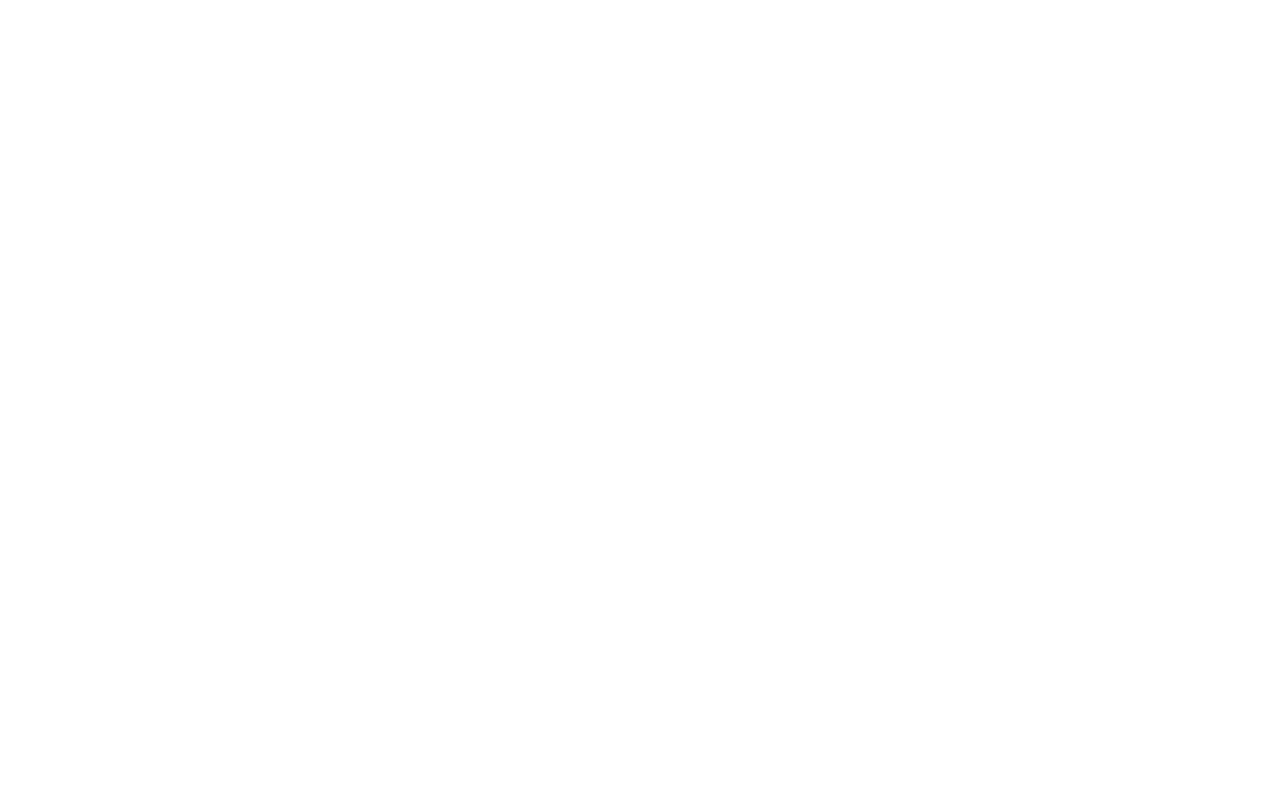
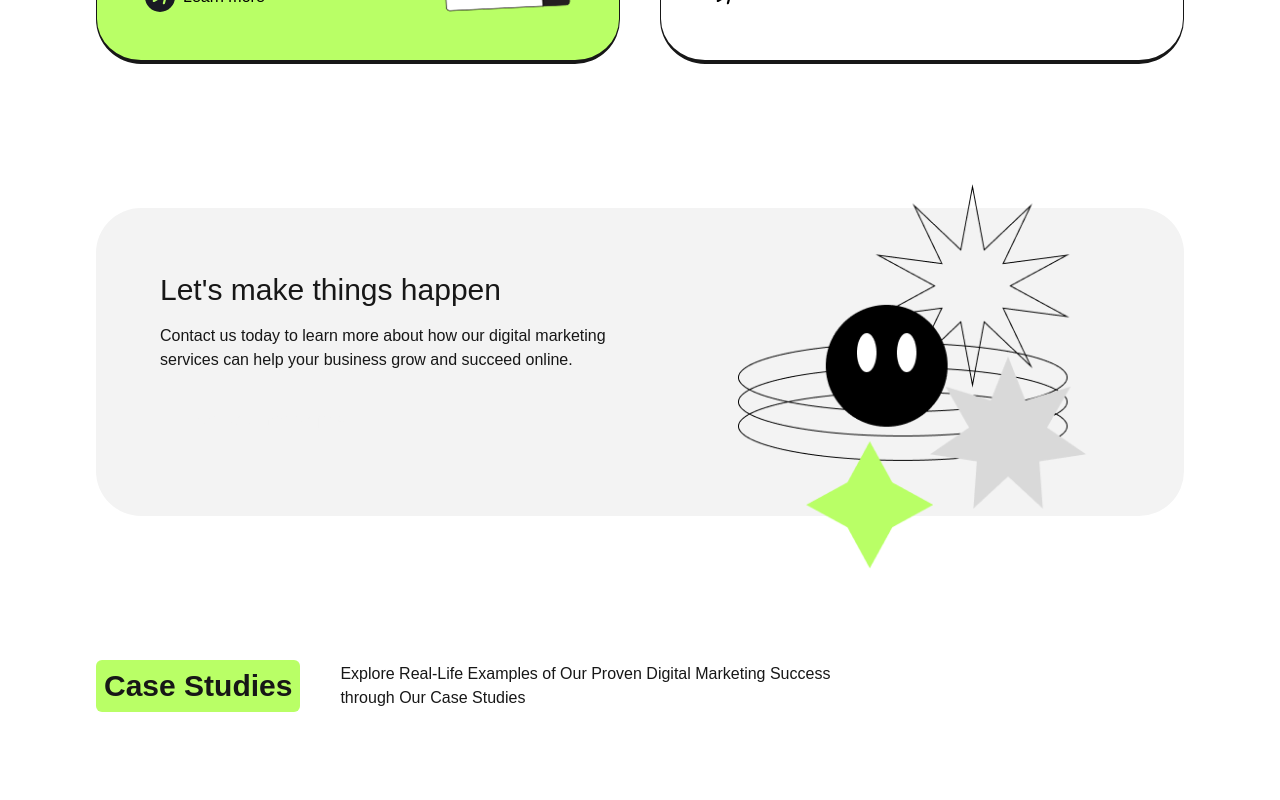
Before and after one commit to jansu11/nepse_numbers, a Next.js app: page / in a window 1280 px wide. Shown: the part 1889-2689 px from the top of the page. Before the commit the page ends 826 px from the top, so only its background shows below. Built offline with nearby package versions, Linux system fonts and the light colour scheme.

Commit message:
Render the CaseStudies component

```diff
--- a/src/app/page.tsx
+++ b/src/app/page.tsx
@@ -1,9 +1,13 @@
+import CaseStudies from "@/components/CaseStudies";
 import Hero from "@/components/Hero";
+import Services from "@/components/Services";
 
 export default function Home() {
   return (
     <main className="max-w-[1440px] m-auto xl:px-24 py-10">
       <Hero />
+      <Services />
+      <CaseStudies />
     </main>
   );
 }
```
